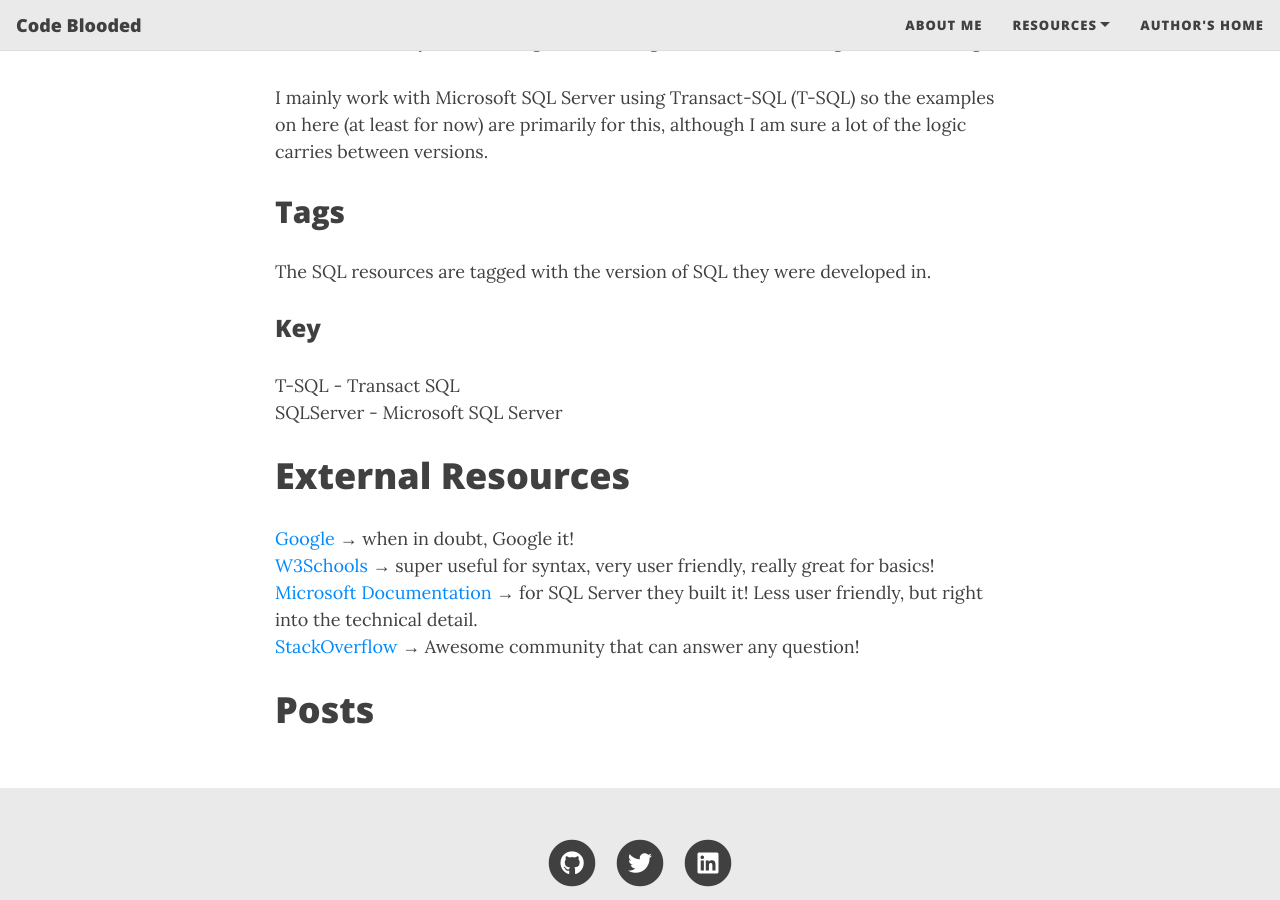
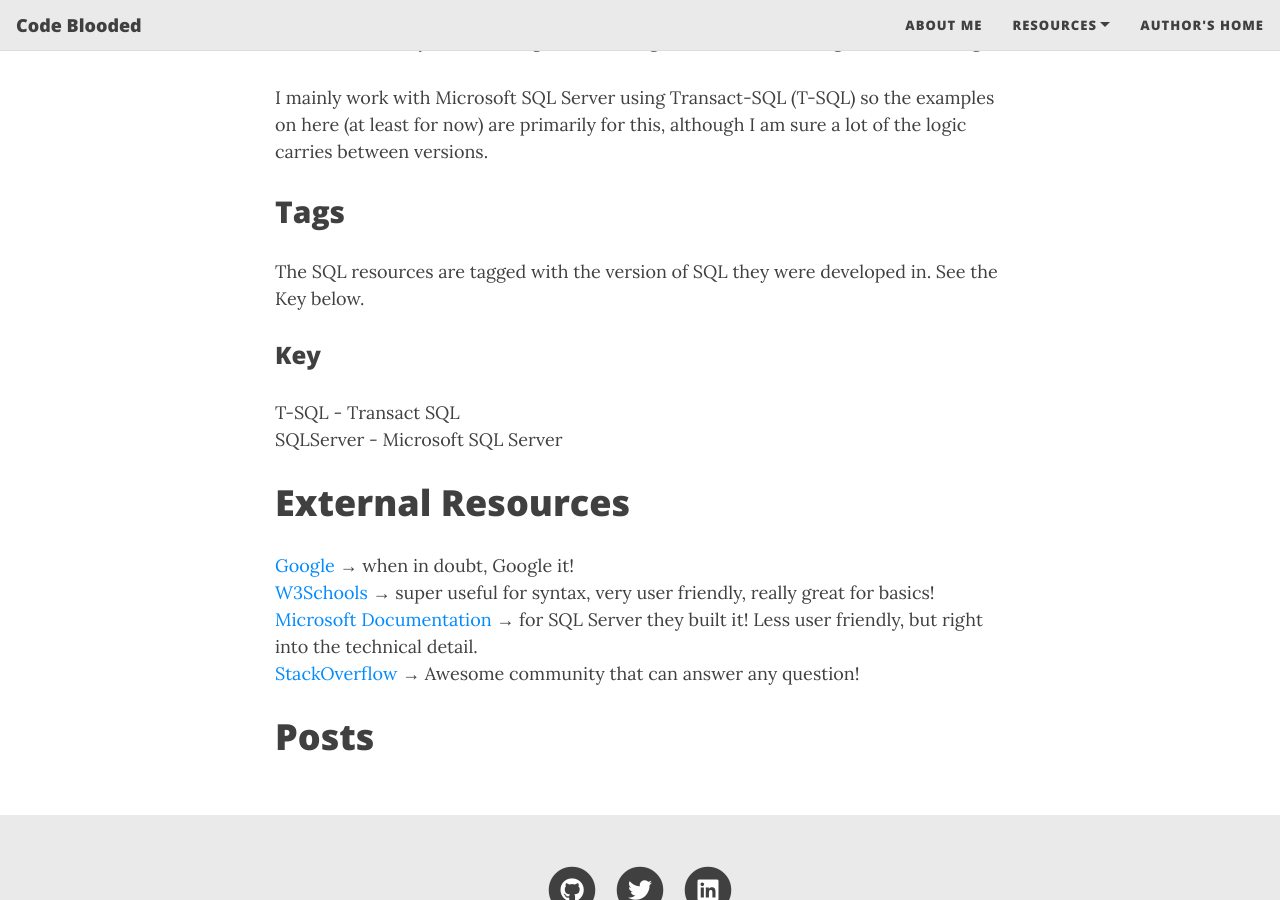
Before and after one commit to fionapye/fionapye.github.io, a Jekyll site: the page built from SQL.md, in a window 1280 px wide and 900 px high, scrolled down 531 px. Built offline with Jekyll 4.4.1, drawn with Linux system fonts in a browser that asks for light colours; nearby versions of some CDN libraries.

Commit message:
updateicon

```diff
--- a/SQL.md
+++ b/SQL.md
@@ -13,7 +13,7 @@
 I mainly work with Microsoft SQL Server using Transact-SQL (T-SQL) so the examples on here (at least for now) are primarily for this, although I am sure a lot of the logic carries between versions.
 
 ## Tags
-The SQL resources are tagged with the version of SQL they were developed in.
+The SQL resources are tagged with the version of SQL they were developed in. See the Key below.
 
 ### Key
 T-SQL - Transact SQL <br>
```
Also changed, not shown: assets/img/avatar-icon-orig.png (added), assets/img/avatar-icon.png, 1 other file.
